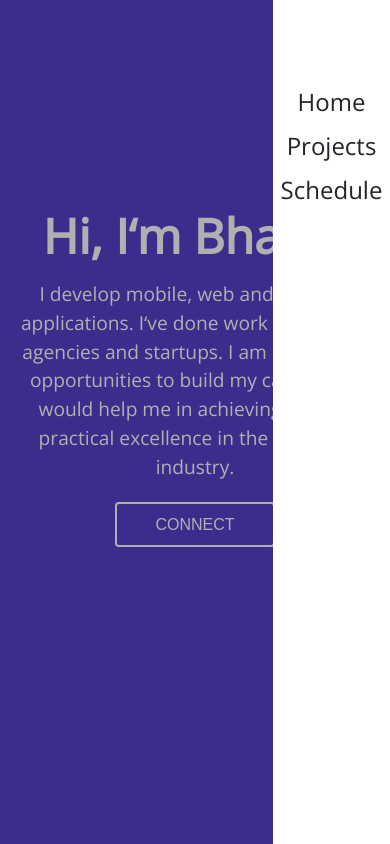
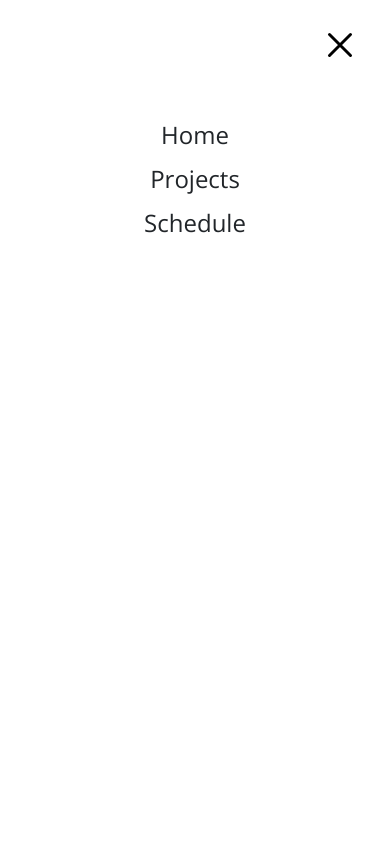
Before and after one commit to bhaktijkoli/bhaktijkoli.com, a Next.js app: page / in a window 390 px wide. Both pictures are taken after a click on the element 344 px from the left and 33 px from the top of the page. Shown: the top 844 px of the page. Built offline with nearby package versions, Linux system fonts and the light colour scheme.

Commit message:
chore: mobile menu

```diff
--- a/src/components/Layout/Menu/Menu.tsx
+++ b/src/components/Layout/Menu/Menu.tsx
@@ -2,6 +2,7 @@ import React from "react";
 import clsx from "clsx";
 import Fade from "react-reveal/Fade";
 import { useRouter } from "next/router";
+import { IoCloseOutline } from "react-icons/io5";
 
 const ITEMS = [
   {
@@ -35,6 +36,15 @@ const Menu: React.FC = () => {
       />
       <div id="menu" className={clsx({ open })}>
         <div className="menu-container">
+          <div className="menu-action">
+            {open && (
+              <Fade right duration={500} distance="10%" delay={100}>
+                <button className="btn-close" onClick={() => setOpen(false)}>
+                  <IoCloseOutline />
+                </button>
+              </Fade>
+            )}
+          </div>
           <ul className="menu-items">
             {ITEMS.map((item, key) => {
               return (
--- a/src/styles/menu.scss
+++ b/src/styles/menu.scss
@@ -61,10 +61,20 @@
     position: relative;
     height: 100vh;
   }
+  .menu-action {
+    display: flex;
+    justify-content: flex-end;
+    padding: 20px
+  }
+  .menu-action .btn-close {
+    cursor: pointer;
+    background: none;
+    border: none;
+    font-size: 3rem;
+  }
   .menu-items {
     height: 100vh;
     padding: 0px;
-    margin: 10vh 0px;
     text-align: center;
     list-style: none;
   }
@@ -103,3 +113,9 @@
     transform: translateX(0);
   }
 }
+
+@media only screen and (max-width: 768px) {
+  #menu.open {
+    width: 100vw;
+  }
+}
```
